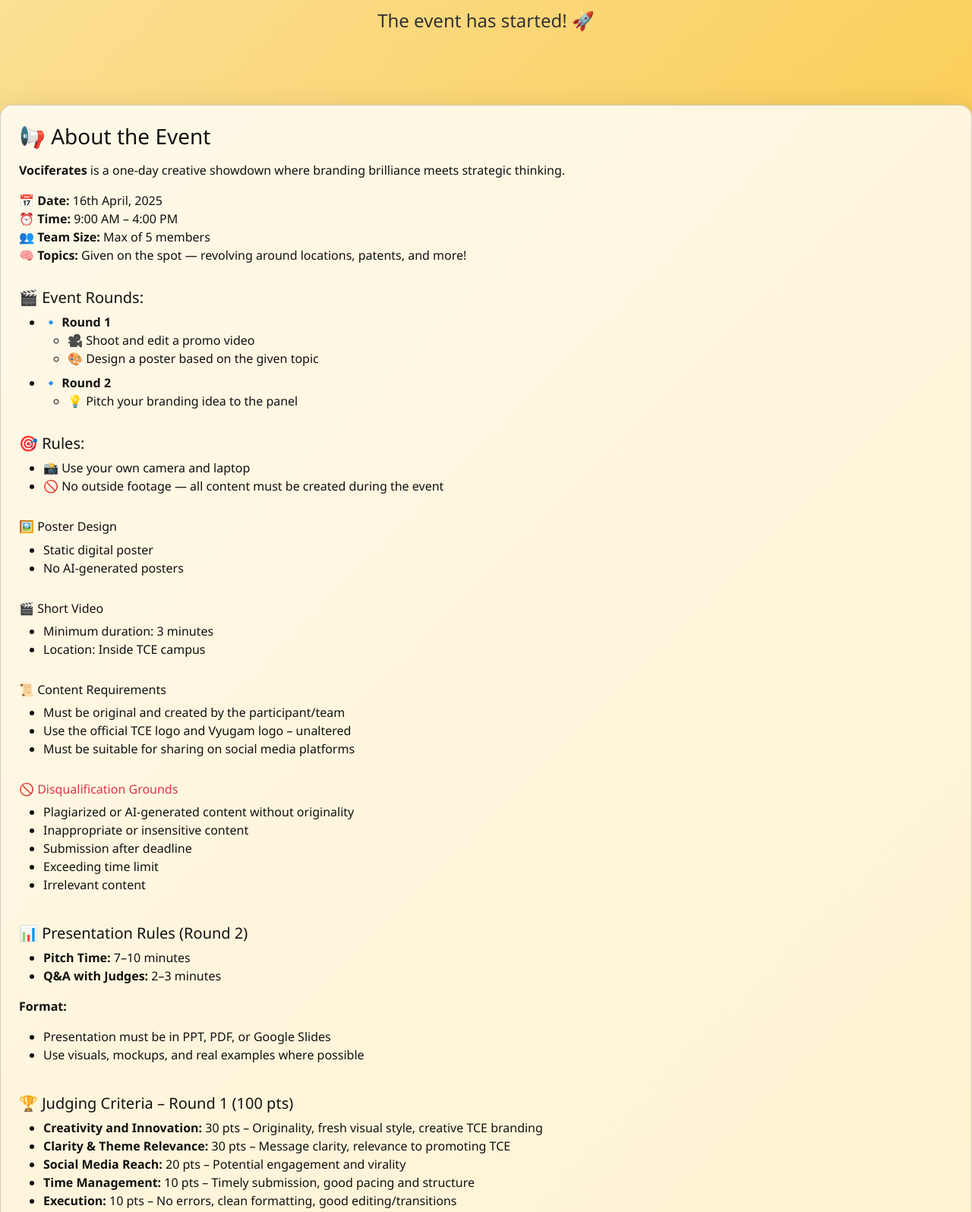
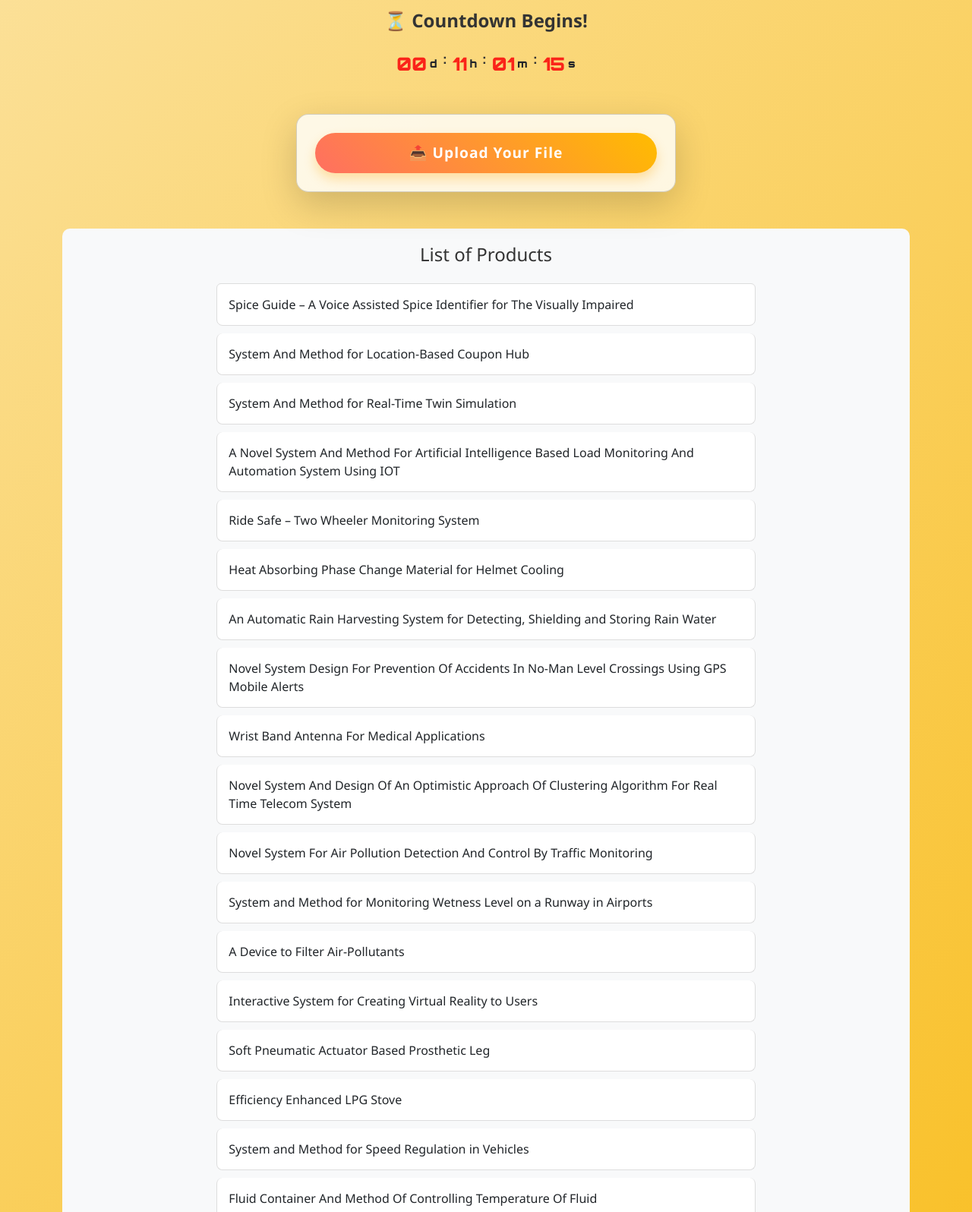
Before and after one commit to HARISHMA1312/Vociferates_final, a plain HTML site: page index.html in a window 1280 px wide. Shown: the part 980-2576 px from the top of the page at 76% size. Drawn offline with nearby package versions, Linux system fonts and the light colour scheme.

Commit message:
Added folder link

```diff
--- a/index.html
+++ b/index.html
@@ -31,7 +31,7 @@
     </div>
 
     <div id="countdown" class="container mb-5">
-      <h4 class="fw-bold mb-4">⏳ Countdown to Event:</h4>
+      <h4 class="fw-bold mb-4">⏳ Countdown Begins!</h4>
       <div class="row justify-content-center countdown-timer gx-2">
         <div class="col-auto d-flex align-items-center">
           <span id="days" class="orange-text">00</span><span class="ms-1 small text-dark">d</span>
@@ -49,120 +49,66 @@
           <span id="seconds" class="orange-text">00</span><span class="ms-1 small text-dark">s</span>
         </div>
       </div>
-      <p class="fs-4 fw-bold text-center mt-3">📅 The event has started! 🚀</p>
+      <p id="event-status" class="fs-4 fw-bold text-center mt-3"></p>
     </div>
+
+    <div class="card p-4 shadow-lg mb-5 mx-auto" style="max-width: 500px;">
+      <a href="https://drive.google.com/drive/folders/1lqFzTIVRi-HEJrfgjLNUI2e93YctnxG0" target="_blank">
+        <button class="btn-upload">📤 Upload Your File</button>
+      </a>
     </div>
 
 
 
+    <section id="products" class="container mb-5">
+      <h4 class="mb-4 text-center">List of Products</h4>
+      <div class="row justify-content-center">
+        <div class="col-12 col-md-8">
+          <ul class="list-group">
+            <li class="list-group-item">Spice Guide – A Voice Assisted Spice Identifier for The Visually Impaired</li>
+            <li class="list-group-item">System And Method for Location-Based Coupon Hub</li>
+            <li class="list-group-item">System And Method for Real-Time Twin Simulation</li>
+            <li class="list-group-item">A Novel System And Method For Artificial Intelligence Based Load Monitoring And Automation System Using IOT</li>
+            <li class="list-group-item">Ride Safe – Two Wheeler Monitoring System</li>
+            <li class="list-group-item">Heat Absorbing Phase Change Material for Helmet Cooling</li>
+            <li class="list-group-item">An Automatic Rain Harvesting System for Detecting, Shielding and Storing Rain Water</li>
+            <li class="list-group-item">Novel System Design For Prevention Of Accidents In No-Man Level Crossings Using GPS Mobile Alerts</li>
+            <li class="list-group-item">Wrist Band Antenna For Medical Applications</li>
+            <li class="list-group-item">Novel System And Design Of An Optimistic Approach Of Clustering Algorithm For Real Time Telecom System</li>
+            <li class="list-group-item">Novel System For Air Pollution Detection And Control By Traffic Monitoring</li>
+            <li class="list-group-item">System and Method for Monitoring Wetness Level on a Runway in Airports</li>
+            <li class="list-group-item">A Device to Filter Air-Pollutants</li>
+            <li class="list-group-item">Interactive System for Creating Virtual Reality to Users</li>
+            <li class="list-group-item">Soft Pneumatic Actuator Based Prosthetic Leg</li>
+            <li class="list-group-item">Efficiency Enhanced LPG Stove</li>
+            <li class="list-group-item">System and Method for Speed Regulation in Vehicles</li>
+            <li class="list-group-item">Fluid Container And Method Of Controlling Temperature Of Fluid</li>
+            <li class="list-group-item">IoT-Driven System Of Machine Vision-Based Person Detection Using Machine Learning</li>
+            <li class="list-group-item">System And Method For Board Cleaning</li>
+            <li class="list-group-item">Portable Coconut Peeling Machine</li>
+            <li class="list-group-item">A Surface Cleaning Robot And Method Thereof</li>
+            <li class="list-group-item">Deep Convolutional Neural Network Based Fish Quality Assessment System</li>
+            <li class="list-group-item">Rover Device, System, and Method of Collecting Garbage</li>
+            <li class="list-group-item">Dental Cysts Detector</li>
+            <li class="list-group-item">Portable Grain Lifter Cum Sack Filling Machine</li>
+            <li class="list-group-item">Novel System, Method And Design For Remote Livestock Monitoring</li>
+          </ul>
+        </div>
+      </div>
 
-  <div class="card p-4 shadow-lg mb-5 text-start">
-    <h3 class="mb-3">📢 About the Event</h3>
-    <p><strong>Vociferates</strong> is a one-day creative showdown where branding brilliance meets strategic thinking.
-    </p>
-
-    <ul class="list-unstyled mb-3">
-      <li>📅 <strong>Date:</strong> 16th April, 2025</li>
-      <li>⏰ <strong>Time:</strong> 9:00 AM – 4:00 PM</li>
-      <li>👥 <strong>Team Size:</strong> Max of 5 members</li>
-      <li>🧠 <strong>Topics:</strong> Given on the spot — revolving around locations, patents, and more!</li>
+      <h5 class="mt-4 text-center">TBI Products (Working Model Available):</h5>
+      <div class="row justify-content-center">
+        <div class="col-12 col-md-8">
+          <ul class="list-group">
+            <li class="list-group-item">Learning Management Software (LMS) – The Perfect Platform to Sell Your Courses</li>
+            <li class="list-group-item">MediaJungle OTT Software Platform by VSmartEngine</li>
           </ul>
-
-    <h5 class="mt-3">🎬 Event Rounds:</h5>
-    <ul>
-      <li><strong>🔹 Round 1</strong>
-        <ul>
-          <li>🎥 Shoot and edit a promo video</li>
-          <li>🎨 Design a poster based on the given topic</li>
-        </ul>
-      </li>
-      <li class="mt-2"><strong>🔹 Round 2</strong>
-        <ul>
-          <li>💡 Pitch your branding idea to the panel</li>
-        </ul>
-      </li>
-    </ul>
-
-    <h5 class="mt-3">🎯 Rules:</h5>
-    <ul>
-      <li>📸 Use your own camera and laptop</li>
-      <li>🚫 No outside footage — all content must be created during the event</li>
-    </ul>
-
-    <h6 class="mt-3">🖼️ Poster Design</h6>
-    <ul>
-      <li>Static digital poster</li>
-      <li> No AI-generated posters</li>
-    </ul>
-
-    <h6 class="mt-3">🎬 Short Video</h6>
-    <ul>
-      <li>Minimum duration: 3 minutes</li>
-      <li> Location: Inside TCE campus</li>
-    </ul>
-
-    <h6 class="mt-3">📜 Content Requirements</h6>
-    <ul>
-      <li>Must be original and created by the participant/team</li>
-      <li> Use the official TCE logo and Vyugam logo – unaltered</li>
-      <li> Must be suitable for sharing on social media platforms</li>
-    </ul>
-
-    <h6 class="mt-3 text-danger">🚫 Disqualification Grounds</h6>
-    <ul>
-      <li> Plagiarized or AI-generated content without originality</li>
-      <li> Inappropriate or insensitive content</li>
-      <li> Submission after deadline</li>
-      <li> Exceeding time limit</li>
-      <li> Irrelevant content</li>
-    </ul>
-
-    <h5 class="mt-4">📊 Presentation Rules (Round 2)</h5>
-    <ul>
-      <li><strong>Pitch Time:</strong> 7–10 minutes</li>
-      <li><strong>Q&A with Judges:</strong> 2–3 minutes</li>
-    </ul>
-    <p><strong>Format:</strong></p>
-    <ul>
-      <li> Presentation must be in PPT, PDF, or Google Slides</li>
-      <li> Use visuals, mockups, and real examples where possible</li>
-    </ul>
-
-    <h5 class="mt-4">🏆 Judging Criteria – Round 1 (100 pts)</h5>
-    <ul>
-      <li> <strong>Creativity and Innovation:</strong> 30 pts – Originality, fresh visual style, creative TCE branding
-      </li>
-      <li> <strong>Clarity & Theme Relevance:</strong> 30 pts – Message clarity, relevance to promoting TCE</li>
-      <li> <strong>Social Media Reach:</strong> 20 pts – Potential engagement and virality</li>
-      <li> <strong>Time Management:</strong> 10 pts – Timely submission, good pacing and structure</li>
-      <li> <strong>Execution:</strong> 10 pts – No errors, clean formatting, good editing/transitions</li>
-    </ul>
-
-    <h5 class="mt-4">🏆 Judging Criteria – Round 2 (100 pts)</h5>
-    <ul>
-      <li> <strong>Brand Positioning Clarity:</strong> 20 pts – Clear definition of brand identity and values</li>
-      <li> <strong>Marketing Strategy & Creativity:</strong> 20 pts – Innovative ideas and strong messaging</li>
-      <li> <strong>Design & Visual Appeal:</strong> 20 pts – Aesthetics, consistency, and quality</li>
-      <li> <strong>Practicality & Feasibility:</strong> 15 pts – Realistic, doable with available resources</li>
-      <li> <strong>Presentation Style & Delivery:</strong> 15 pts – Clear structure, confidence, time usage</li>
-      <li> <strong>Expected Impact & Measurability:</strong> 10 pts – Anticipated outcomes and metrics</li>
-    </ul>
+        </div>
+      </div>
+    </section>
 
 
-    <p class="mt-3 fw-bold text-danger">📝 Registration Deadline: On or before <u>14th April</u></p>
-  </div>
 
-
-  <div class="card p-4 shadow-lg mb-5">
-    <h3 class="mb-3">✨ Highlights</h3>
-    <ul class="list-unstyled text-start mx-auto" style="max-width: 600px;">
-      <li>🎁 Exciting prizes and certificates</li>
-    </ul>
-  </div>
-
-
-  </div>
-  <!-- Contact & Instagram Section -->
     <div class="container text-center mb-4">
       <h5 class="mb-3">📲 Stay Connected</h5>
       <p class="mb-2">
@@ -174,11 +120,10 @@
       </p>
       <p class="mb-1 fw-bold">📞 For more details, contact:</p>
       <p class="mb-0">
-      Sathyajith S – <a href="tel:+919123456789">+91 8072444594</a><br />
-      Adhul Chandran J S – <a href="tel:+919123456789">+91 9498876511</a>
+        Sathyajith S – <a href="tel:+918072444594">+91 8072444594</a><br />
+        Adhul Chandran J S – <a href="tel:+919498876511">+91 9498876511</a>
       </p>
     </div>
-
 
     <footer class="text-center py-3 mt-5">
       © 2025 Vociferates 🌟
@@ -188,6 +133,7 @@
       title="Scroll to top">↑</button>
 
     <script src="script.js"></script>
+  </div>
 </body>
 
 </html>
--- a/script.js
+++ b/script.js
@@ -1,36 +1,36 @@
-const eventDate = new Date("2025-04-16T02:00:00").getTime();
+// Countdown Script
+const eventDate = new Date("April 16, 2025 14:00:00").getTime();
 
-    const countdown = () => {
+const updateCountdown = () => {
   const now = new Date().getTime();
-      const timeLeft = eventDate - now;
+  const distance = eventDate - now;
 
-      const days = Math.floor(timeLeft / (1000 * 60 * 60 * 24));
-      const hours = Math.floor((timeLeft / (1000 * 60 * 60)) % 24);
-      const minutes = Math.floor((timeLeft / (1000 * 60)) % 60);
-      const seconds = Math.floor((timeLeft / 1000) % 60);
+  const days = Math.floor(distance / (1000 * 60 * 60 * 24));
+  const hours = Math.floor((distance % (1000 * 60 * 60 * 24)) / (1000 * 60 * 60));
+  const minutes = Math.floor((distance % (1000 * 60 * 60)) / (1000 * 60));
+  const seconds = Math.floor((distance % (1000 * 60)) / 1000);
 
-      document.getElementById("days").innerText = String(days).padStart(2, "0");
-      document.getElementById("hours").innerText = String(hours).padStart(2, "0");
-      document.getElementById("minutes").innerText = String(minutes).padStart(2, "0");
-      document.getElementById("seconds").innerText = String(seconds).padStart(2, "0");
+  document.getElementById("days").innerText = String(days).padStart(2, '0');
+  document.getElementById("hours").innerText = String(hours).padStart(2, '0');
+  document.getElementById("minutes").innerText = String(minutes).padStart(2, '0');
+  document.getElementById("seconds").innerText = String(seconds).padStart(2, '0');
 
-      if (timeLeft < 0) {
-        document.getElementById("countdown").innerHTML = "<h4>The event has started! 🚀</h4>";
+  const eventStatus = document.getElementById("event-status");
+  if (distance < 0) {
+    eventStatus.innerText = "📅 The event has started! 🚀";
+    clearInterval(timer);
+  } else {
+    eventStatus.innerText = "";
   }
 };
 
-    setInterval(countdown, 1000);
+const timer = setInterval(updateCountdown, 1000);
 
 // Scroll to top button
 const scrollTopBtn = document.getElementById("scrollTopBtn");
 window.onscroll = () => {
-      if (document.body.scrollTop > 100 || document.documentElement.scrollTop > 100) {
-        scrollTopBtn.style.display = "block";
-      } else {
-        scrollTopBtn.style.display = "none";
-      }
+  scrollTopBtn.style.display = (document.documentElement.scrollTop > 200) ? "block" : "none";
 };
-
 scrollTopBtn.onclick = () => {
-      window.scrollTo({ top: 0, behavior: "smooth" });
+  window.scrollTo({ top: 0, behavior: 'smooth' });
 };
--- a/style.css
+++ b/style.css
@@ -136,3 +136,61 @@ footer {
     font-size: 2.2rem;
   }
 }
+input[type="file"] {
+  padding: 10px;
+}
+/* Button Styling */
+.btn-upload {
+  display: inline-block;
+  padding: 12px 30px;
+  font-size: 1.2rem;
+  color: #fff;
+  background: linear-gradient(45deg, #ff6f61, #ffbc00);
+  border: none;
+  border-radius: 50px;
+  box-shadow: 0 8px 15px rgba(255, 165, 0, 0.3);
+  transition: transform 0.3s ease, box-shadow 0.3s ease, background 0.3s ease;
+  cursor: pointer;
+  text-align: center;
+  font-weight: bold;
+  letter-spacing: 1px;
+  text-decoration: none;
+  width: 100%;
+}
+
+.btn-upload:hover {
+  background: linear-gradient(45deg, #ffbc00, #ff6f61);
+  transform: scale(1.05);
+  box-shadow: 0 10px 25px rgba(255, 165, 0, 0.5);
+}
+
+.btn-upload:focus {
+  outline: none;
+}
+
+.btn-upload:active {
+  transform: scale(1.02);
+}
+/* Container settings for section */
+#products {
+  padding: 20px;
+  background-color: #f8f9fa; /* Light background for contrast */
+  border-radius: 10px;
+}
+
+/* Ensures products list items are well spaced */
+.list-group-item {
+  padding: 15px;
+  font-size: 1rem;
+  text-align: left;
+  border: 1px solid #ddd;
+  margin-bottom: 10px;
+  border-radius: 8px;
+}
+
+/* Responsive design for small screens */
+@media (max-width: 767px) {
+  .list-group-item {
+    font-size: 0.9rem; /* Slightly smaller text for small screens */
+  }
+}
```
Lines whose indentation alone changed are shown as unchanged.
